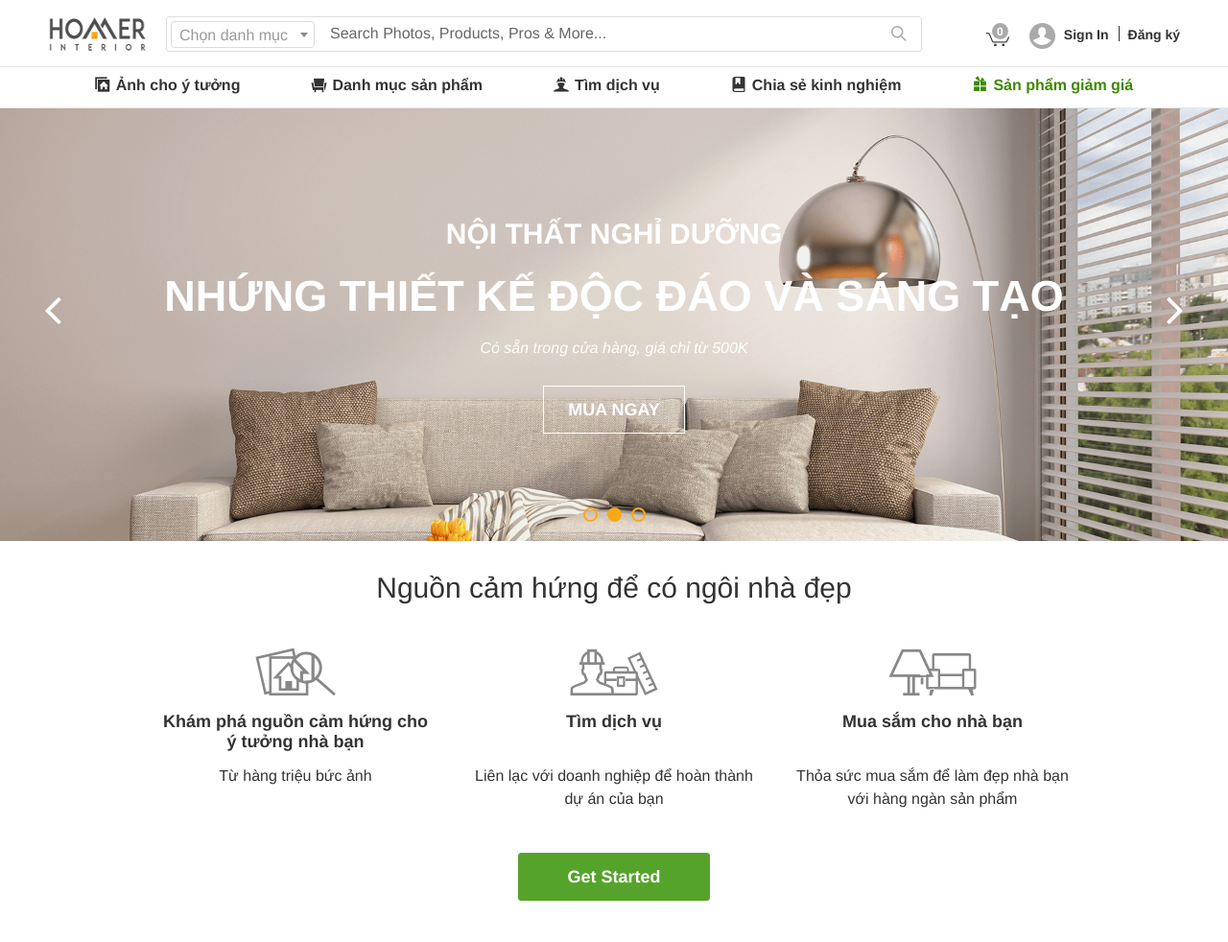
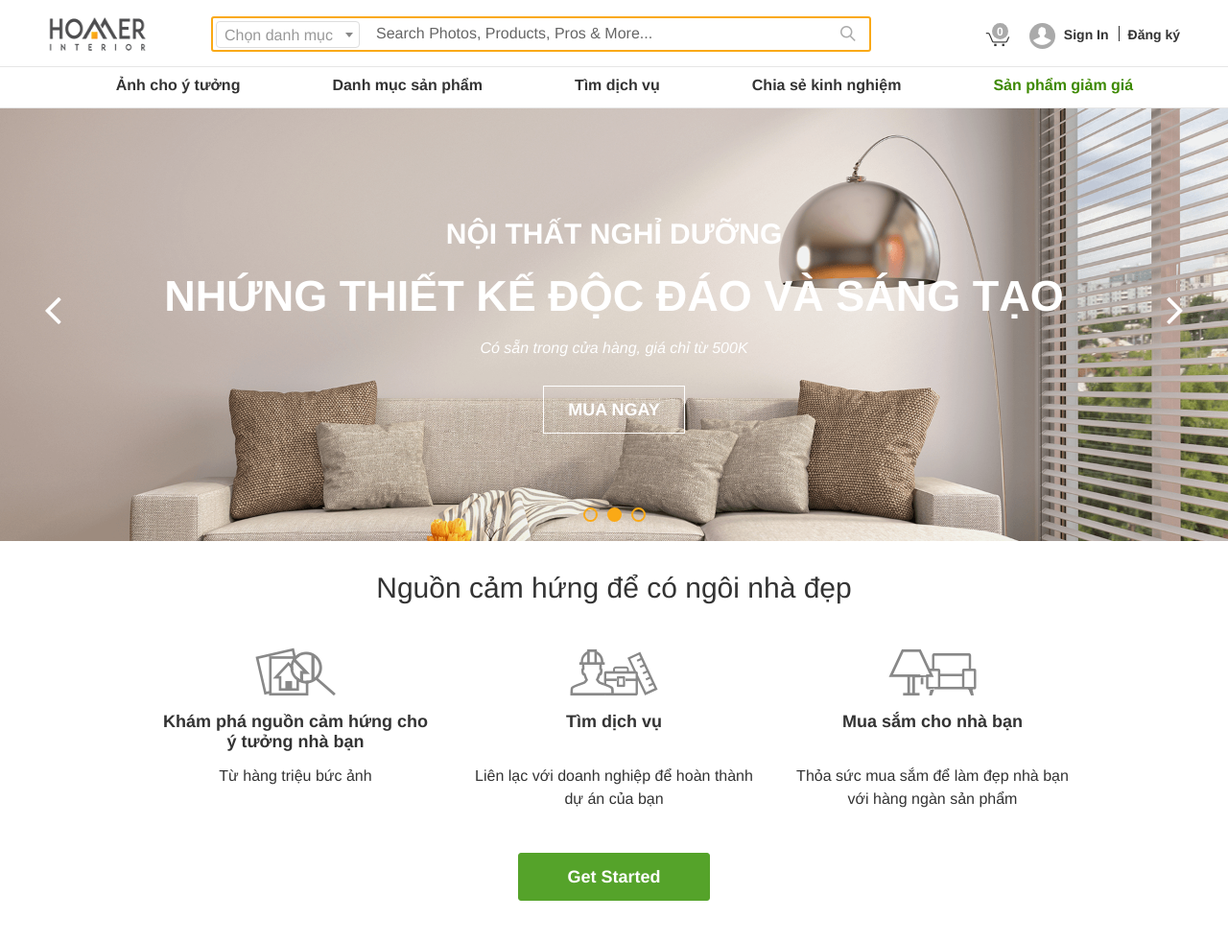
Before and after one commit to cansoftinc/houzz, a plain HTML site: page index.html in a window 1280 px wide. Shown: the top 982 px of the page at 96% size. Drawn offline with nearby package versions, Linux system fonts and the light colour scheme.

Commit message:
update search box

```diff
--- a/index.html
+++ b/index.html
@@ -133,7 +133,7 @@
       <div class="houzz-header-secondary houzz-header-secondary--simplified more-pros-header z-mainNav">
         <ul class="list-unstyled header-nav-rooms container" id="header-navigation-menu">
           <li class="header-nav-room header-nav-room--simplified r-main menu-container full">
-            <a class="menu-title" href="#"><span class="hzi-font hzi-Ideas-Fill hsh__icon"></span>Ảnh cho ý tưởng</a>
+            <a class="menu-title" href="#"><span class="hzi-font hsh__icon"></span>Ảnh cho ý tưởng</a>
             <div class="header-nav-dropdown-menu menu-body hsh__menu hsh__menu--photos-toplvl">
               <div class="hsh__menu-body">
                 <div class="hsh__column z20">
@@ -245,7 +245,7 @@
             </div>
           </li>
           <li class="header-nav-room header-nav-room--simplified r-main menu-container">
-            <a class="menu-title" href="#"><span class="hzi-font hzi-Shop hsh__icon"></span>Danh mục sản phẩm</a>
+            <a class="menu-title" href="#"><span class="hzi-font hsh__icon"></span>Danh mục sản phẩm</a>
             <div class="header-nav-dropdown-menu menu-body hsh__menu hsh__menu--shop-toplvl hsh__menu--centered">
               <div class="hsh__menu-body">
                 <div class="hsh__column z20">
@@ -384,7 +384,7 @@
             </div>
           </li>
           <li class="header-nav-room header-nav-room--simplified r-main menu-pros menu-container">
-            <a class="menu-title" href="#"><span class="hzi-font hzi-Pro-Fill hsh__icon"></span>Tìm dịch vụ</a>
+            <a class="menu-title" href="#"><span class="hzi-font hsh__icon"></span>Tìm dịch vụ</a>
             <div class="header-nav-dropdown-menu menu-body hsh__menu hsh__menu--pros-toplvl hsh__menu--centered">
               <div class="hsh__menu-body">
                 <div class="hsh__column">
@@ -475,7 +475,7 @@
             </div>
           </li>
           <li class="header-nav-room header-nav-room--simplified r-main menu-container">
-            <a class="menu-title" href="#"><span class="hzi-font hzi-Stories-Fill hsh__icon"></span>Chia sẻ kinh nghiệm</a>
+            <a class="menu-title" href="#"><span class="hzi-font hsh__icon"></span>Chia sẻ kinh nghiệm</a>
             <div class="header-nav-dropdown-menu menu-body hsh__menu hsh__menu--advice-and-stories-toplvl">
               <div class="hsh__menu-body">
                 <div class="hsh__column">
@@ -573,7 +573,7 @@
             </div>
           </li>
           <li class="header-nav-room header-nav-room--simplified r-main menu-sales menu-container">
-            <a class="menu-title" href="#"><span class="hzi-font hzi-Gift-Fill hsh__icon"></span>Sản phẩm giảm giá</a>
+            <a class="menu-title" href="#"><span class="hzi-font hsh__icon"></span>Sản phẩm giảm giá</a>
             <div class="header-nav-dropdown-menu menu-body hsh__menu hsh__menu--sale-toplvl">
               <div class="hsh__menu-body">
                 <div class="header-sales clearfix">
--- a/scss/_home.scss
+++ b/scss/_home.scss
@@ -1,5 +1,12 @@
 .main-content.z-home {
   padding-top: 53px;
+}
+
+@media (min-width: 1280px) {
+  .houzz-header .navbar-search-bar {
+    max-width: 700px;
+    margin-left: 180px;
+  }
 }
 
 #homeSlider {
@@ -114,6 +121,10 @@
   padding-top: 5px;
   input.navbar-search-box {
     padding-left: 170px;
+    border: solid 2px $orange;
+    &:focus {
+      border: solid 2px $orange;
+    }
   }
   button.search-submit {
     right: 0;
```
Also changed, not shown: style.css, 1 other file.
